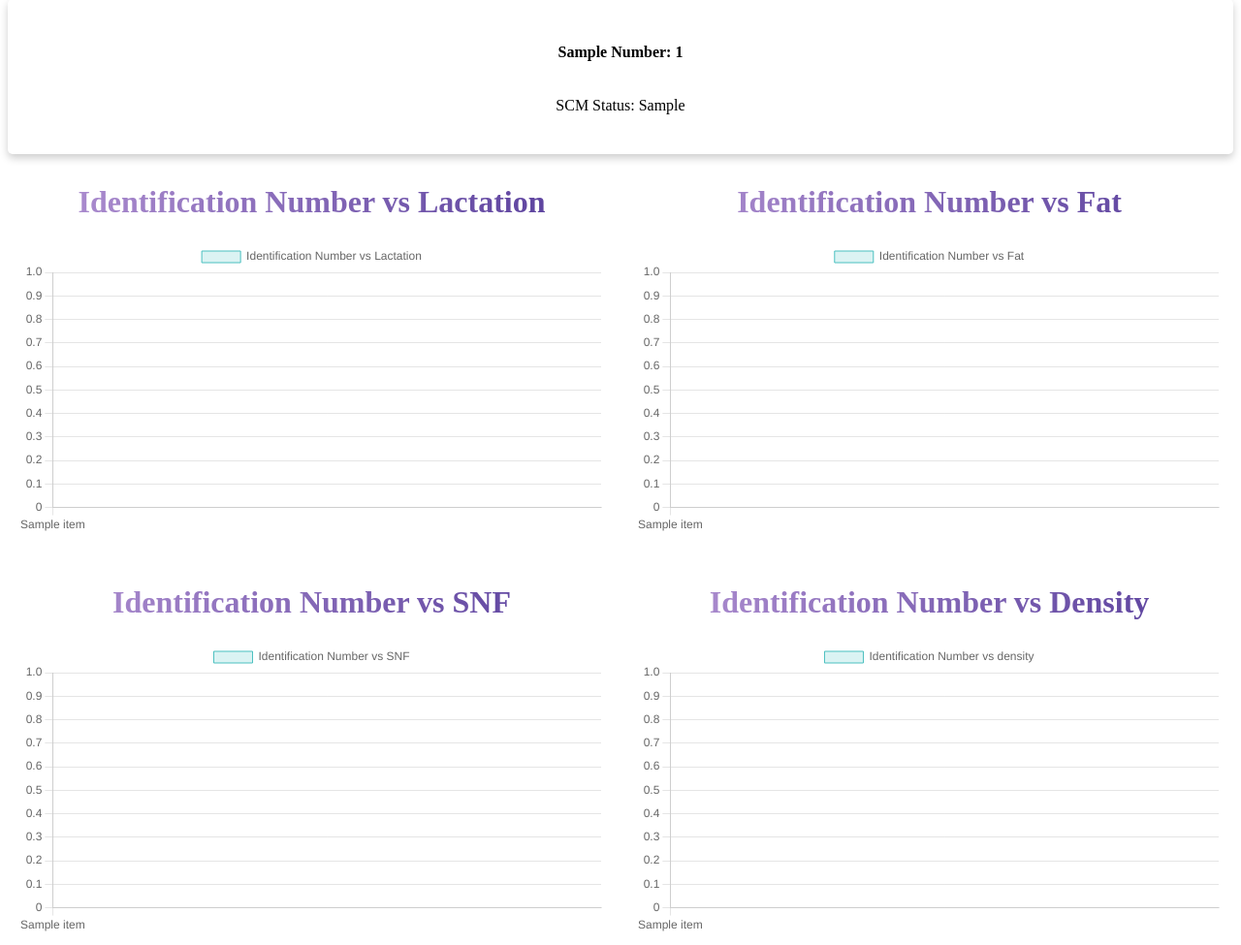
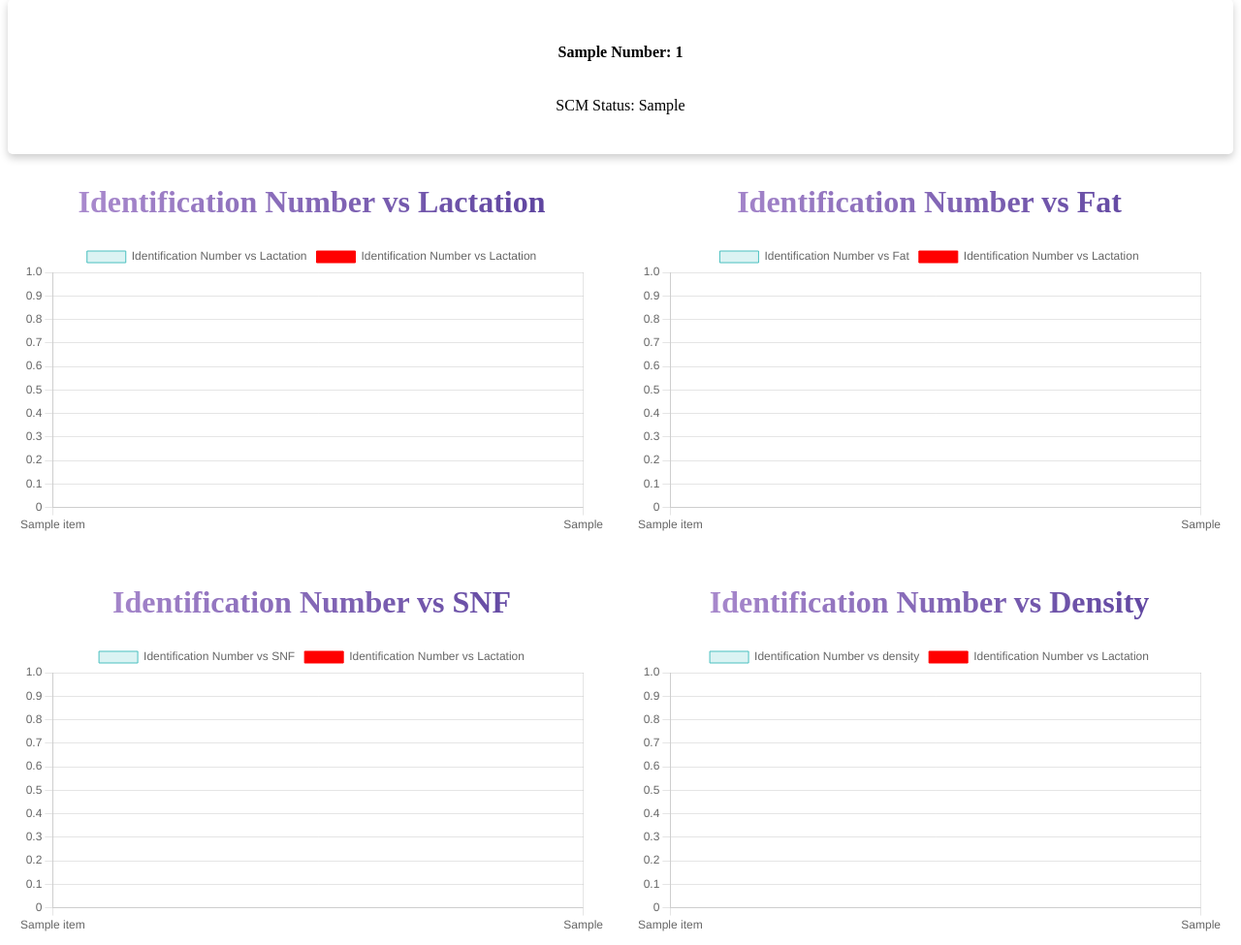
Before and after one commit to cepdnaclk/e19-co227-subclinical-mastitis-prediction-gui, a Django app: template scmpgui/results/templates/graph.html in a window 1280 px wide. Shown: the part 81-1056 px from the top of the page at 97% size. Run offline with Django 4.2, Linux system fonts and the light colour scheme; the template is opened without the code that fills it: most values are stand-ins (such as "Sample title", 1, 10 or a date in 2020).

Commit message:
update graph.html

```diff
--- a/scmpgui/results/templates/graph.html
+++ b/scmpgui/results/templates/graph.html
@@ -38,12 +38,19 @@
     <script>
         {% comment %} graph 1 {% endcomment %}
         var inumData = {
-            labels: [{% for item in inum %}"{{ item }}", {% endfor %}],
+            labels: [{% for item in inum %}"{{ item }}", {% endfor %}, "{{ user_inum }}"],
             datasets: [{
                 label: 'Identification Number vs Lactation',
-                data: [{% for item in lacnum %}"{{ item }}", {% endfor %}],
+                data: [{% for item in lacnum %}"{{ item }}", {% endfor %}, "{{ user_lacnum }}"],
                 backgroundColor: 'rgba(75, 192, 192, 0.2)',
                 borderColor: 'rgba(75, 192, 192, 1)',
+                borderWidth: 1
+            },
+            {
+                label: 'Identification Number vs Lactation',
+                data: [{% for item in lacnum %}"{{ item }}", {% endfor %}],
+                backgroundColor: 'rgba(255, 0, 0, 1)', // User data color
+                borderColor: 'rgba(255, 0, 0, 1)', // User data color
                 borderWidth: 1
             }]
         };
@@ -63,12 +70,19 @@
 
         {% comment %} graph 2 {% endcomment %}
         var inumData = {
-            labels: [{% for item in inum %}"{{ item }}", {% endfor %}],
+            labels: [{% for item in inum %}"{{ item }}", {% endfor %} , "{{ user_inum }}"],
             datasets: [{
                 label: 'Identification Number vs Fat',
-                data: [{% for item in fat %}"{{ item }}", {% endfor %}],
+                data: [{% for item in fat %}"{{ item }}", {% endfor %}, , "{{ user_fat }}"],
                 backgroundColor: 'rgba(75, 192, 192, 0.2)',
                 borderColor: 'rgba(75, 192, 192, 1)',
+                borderWidth: 1
+            },
+            {
+                label: 'Identification Number vs Lactation',
+                data: [{% for item in fat %}"{{ item }}", {% endfor %}],
+                backgroundColor: 'rgba(255, 0, 0, 1)', // User data color
+                borderColor: 'rgba(255, 0, 0, 1)', // User data color
                 borderWidth: 1
             }]
         };
@@ -88,12 +102,19 @@
 
         {% comment %} graph 3 {% endcomment %}
         var inumData = {
-            labels: [{% for item in inum %}"{{ item }}", {% endfor %}],
+            labels: [{% for item in inum %}"{{ item }}", {% endfor %}, "{{ user_inum }}"],
             datasets: [{
                 label: 'Identification Number vs SNF',
-                data: [{% for item in snf %}"{{ item }}", {% endfor %}],
+                data: [{% for item in snf %}"{{ item }}", {% endfor %}, "{{ user_snf }}"],
                 backgroundColor: 'rgba(75, 192, 192, 0.2)',
                 borderColor: 'rgba(75, 192, 192, 1)',
+                borderWidth: 1
+            },
+            {
+                label: 'Identification Number vs Lactation',
+                data: [{% for item in snf %}"{{ item }}", {% endfor %}],
+                backgroundColor: 'rgba(255, 0, 0, 1)', // User data color
+                borderColor: 'rgba(255, 0, 0, 1)', // User data color
                 borderWidth: 1
             }]
         };
@@ -113,12 +134,19 @@
 
         {% comment %} graph 4 {% endcomment %}
         var inumData = {
-            labels: [{% for item in inum %}"{{ item }}", {% endfor %}],
+            labels: [{% for item in inum %}"{{ item }}", {% endfor %}, "{{ user_inum }}"],
             datasets: [{
                 label: 'Identification Number vs density',
-                data: [{% for item in density %}"{{ item }}", {% endfor %}],
+                data: [{% for item in density %}"{{ item }}", {% endfor %}, "{{ user_density }}"],
                 backgroundColor: 'rgba(75, 192, 192, 0.2)',
                 borderColor: 'rgba(75, 192, 192, 1)',
+                borderWidth: 1
+            },
+            {
+                label: 'Identification Number vs Lactation',
+                data: [{% for item in density %}"{{ item }}", {% endfor %}],
+                backgroundColor: 'rgba(255, 0, 0, 1)', // User data color
+                borderColor: 'rgba(255, 0, 0, 1)', // User data color
                 borderWidth: 1
             }]
         };
```
Also changed, not shown: scmpgui/db.sqlite3.
